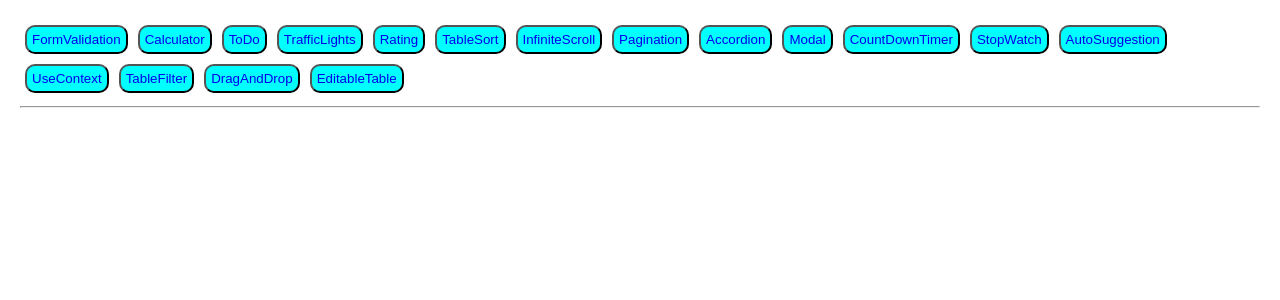
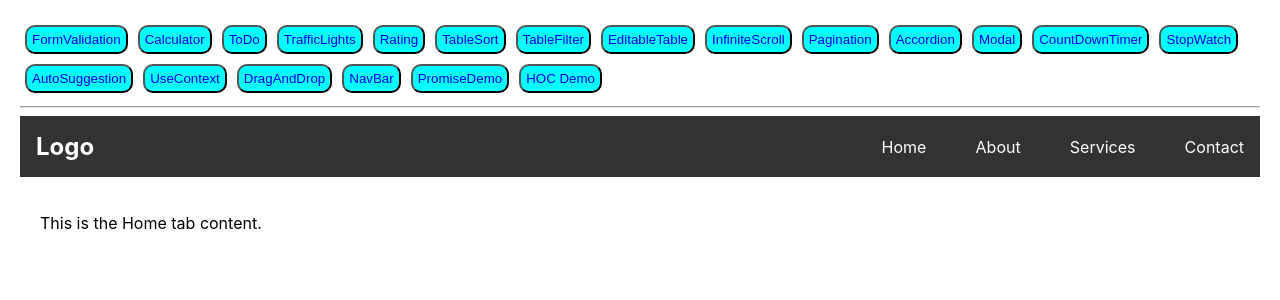
Before and after one commit to mohandand/react-apps-poc, a React (Create React App) app in the folder react-apps/: page /navbar in a window 1280 px wide. Shown: the top 300 px of the page. Built offline with nearby package versions, Linux system fonts and the light colour scheme.

Commit message:
update code

```diff
--- a/react-apps/src/App.js
+++ b/react-apps/src/App.js
@@ -17,6 +17,9 @@ import ParentComponent from './components/usecontext/ParentComponent';
 import TableFilter from './components/tablefilter/TableFilter';
 import DragAndDrop from './components/draganddrop/DragAndDrop';
 import EditableTable from './components/editable-table/EditableTable';
+import NavBar from './components/navbar/NavBar';
+import PromiseDemo from './components/promise-demo/PromiseDemo';
+import DataComponentWithFetch from './components/higher-order-component/DataComponentWithFetch';
 const App = () => {
   return (
     <Router>
@@ -38,6 +41,12 @@ const App = () => {
             </button>
             <button>
               <Link className="link-button" to="/tableoperations">TableSort</Link>
+            </button>
+            <button>
+              <Link className="link-button" to="/tablefilter">TableFilter</Link>
+            </button>
+            <button>
+              <Link className="link-button" to="/editabletable">EditableTable</Link>
             </button>
             <button>
               <Link className="link-button" to="/infinitescroll">InfiniteScroll</Link>
@@ -64,13 +73,16 @@ const App = () => {
               <Link className="link-button" to="/usecontext">UseContext</Link>
             </button>
             <button>
-              <Link className="link-button" to="/tablefilter">TableFilter</Link>
-            </button>
-            <button>
               <Link className="link-button" to="/draganddrop">DragAndDrop</Link>
             </button>
             <button>
-              <Link className="link-button" to="/editabletable">EditableTable</Link>
+              <Link className="link-button" to="/navbar">NavBar</Link>
+            </button>
+            <button>
+              <Link className="link-button" to="/promisedemo">PromiseDemo</Link>
+            </button>
+            <button>
+              <Link className="link-button" to="/hoc">HOC Demo</Link>
             </button>
         <hr />
         <Routes>
@@ -91,6 +103,9 @@ const App = () => {
           <Route path="/tablefilter" element={<TableFilter />} />
           <Route path="/draganddrop" element={<DragAndDrop />} />
           <Route path="/editabletable" element={<EditableTable />} />
+          <Route path="/navbar" element={<NavBar />} />
+          <Route path="/promisedemo" element={<PromiseDemo />} />
+          <Route path="/hoc" element={<DataComponentWithFetch />} />
         </Routes>
       </div>
     </Router>
--- /dev/null
+++ b/react-apps/src/components/higher-order-component/DataComponentWithFetch.js
@@ -0,0 +1,25 @@
+import React from 'react';
+import fetchHOC from './fetchHOC'
+
+const DataDisplayComponent = ({ data, loading, error }) => {
+    if (loading) {
+      return <div>Loading...</div>;
+    }
+
+    if (error) {
+      return <div>Error: {error.message}</div>;
+    }
+
+    return <div>Data: {JSON.stringify(data)}</div>;
+  };
+
+  // Define a function to fetch data from a placeholder API (replace with actual API endpoint)
+  const fetchDataFromAPI = async () => {
+    const response = await fetch('https://jsonplaceholdezr.typicode.com/todos/1');
+    return response;
+  };
+
+  // Apply the withFetchData HOC to DataDisplayComponent using fetchDataFromAPI function
+  const DataComponentWithFetch = fetchHOC(DataDisplayComponent, fetchDataFromAPI);
+
+  export default DataComponentWithFetch;
--- /dev/null
+++ b/react-apps/src/components/higher-order-component/fetchHOC.js
@@ -0,0 +1,31 @@
+import React, { useState, useEffect } from 'react';
+
+export default function fetchHOC(WrappedComponent, fetchDataFn){
+  // Return a new functional component called FetchDataComponent
+  return function FetchDataComponent() {
+    const [data, setData] = useState(null);      // To store fetched data
+    const [loading, setLoading] = useState(true); // To track loading state
+    const [error, setError] = useState(null);     // To store any fetch error
+
+    // Use the useEffect hook to execute code after component mounts or when dependencies change
+    useEffect(() => {
+      // Define an asynchronous function fetchData to handle data fetching
+      const fetchData = async () => {
+        try {
+          setLoading(true);
+          const response = await fetchDataFn();
+          const jsonData = await response.json();
+          setData(jsonData);
+        } catch (error) {
+          setError(error);
+        } finally {
+          setLoading(false);
+        }
+      };
+      fetchData();
+    }, [fetchDataFn]); // The dependency array ensures that the effect runs when fetchDataFn changes
+
+    // Return the WrappedComponent with additional props (data, loading, error)
+    return <WrappedComponent  data={data} loading={loading} error={error} />;
+  };
+}
--- /dev/null
+++ b/react-apps/src/components/navbar/NavBar.js
@@ -0,0 +1,84 @@
+import React, { useState } from 'react';
+
+const NavBar = () => {
+  const [isMenuOpen, setMenuOpen] = useState(false);
+  const [selectedTab, setSelectedTab] = useState('home');
+
+  const toggleMenu = () => {
+    setMenuOpen(!isMenuOpen);
+  };
+
+  const handleTabClick = (tab) => {
+    setSelectedTab(tab);
+    setMenuOpen(false); // Close the menu after selecting a tab
+  };
+
+  return (
+    <div>
+      <nav style={styles.navbar}>
+        <div style={styles.logo}>Logo</div>
+        <button style={styles.menuButton} onClick={toggleMenu}>
+          Menu
+        </button>
+        <div style={isMenuOpen ? styles.menuOpen : styles.menu}>
+          <div onClick={() => handleTabClick('home')}>Home</div>
+          <div onClick={() => handleTabClick('about')}>About</div>
+          <div onClick={() => handleTabClick('services')}>Services</div>
+          <div onClick={() => handleTabClick('contact')}>Contact</div>
+        </div>
+      </nav>
+
+      <div style={styles.content}>
+        {selectedTab === 'home' && <p>This is the Home tab content.</p>}
+        {selectedTab === 'about' && <p>This is the About tab content.</p>}
+        {selectedTab === 'services' && <p>This is the Services tab content.</p>}
+        {selectedTab === 'contact' && <p>This is the Contact tab content.</p>}
+      </div>
+    </div>
+  );
+};
+
+const styles = {
+  navbar: {
+    display: 'flex',
+    justifyContent: 'space-between',
+    alignItems: 'center',
+    padding: '1rem',
+    backgroundColor: '#333',
+    color: 'white',
+  },
+  logo: {
+    fontSize: '1.5rem',
+    fontWeight: 'bold',
+  },
+  menuButton: {
+    display: 'none', // Hide the menu button on larger screens
+    background: 'none',
+    border: 'none',
+    color: 'white',
+    cursor: 'pointer',
+    fontSize: '1rem',
+  },
+  menu: {
+    display: 'flex',
+    justifyContent: 'space-between',
+    alignItems: 'center',
+    width: '30%',
+  },
+  menuOpen: {
+    display: 'flex',
+    flexDirection: 'column',
+    alignItems: 'center',
+    position: 'absolute',
+    top: '60px', // Adjust the top position based on your design
+    left: 0,
+    width: '100%',
+    backgroundColor: '#333',
+    zIndex: 1,
+  },
+  content: {
+    padding: '20px',
+  },
+};
+
+export default NavBar;
--- /dev/null
+++ b/react-apps/src/components/promise-demo/PromiseDemo.js
@@ -0,0 +1,82 @@
+import React, {useState} from 'react';
+
+/*
+check below doc for explanantion
+https://docs.google.com/document/d/16qUJv-GOo3wFSNgsznq-fvyMhj8_GSLyoOkjV6T0RiI/edit
+*/
+
+export default function PromiseDemo(){
+    const [resultAll, setResultAll] = useState(null)
+    const [resultAny, setResultAny] = useState(null)
+    const [resultRace, setResultRace] = useState(null)
+
+    const fetch1 = () => {
+        return new Promise((resolve, reject) => {
+            setTimeout(() => {
+                resolve('Data from source-1')
+            }, 1500)
+        })
+    }
+
+    const fetch2 = () => {
+        return new Promise((resolve, reject) => {
+            setTimeout(() => {
+                resolve('Data from source-2')
+            }, 1000)
+        })
+    }
+
+    const fetch3 = () => {
+        return new Promise((resolve, reject) => {
+            setTimeout(() => {
+                reject('Error while fetching Data from source-3')
+            }, 2000)
+        })
+    }
+
+
+    function handleAll(){
+        Promise.all([fetch1(),fetch2()])
+        .then((results) => {
+            setResultAll(results)
+        })
+        .catch((error) => {
+            console.log('Error in Promise All', error)
+        })
+    }
+
+    function handleAny(){
+        Promise.any([fetch1(),fetch2(),fetch3()])
+        .then((response) => {
+            setResultAny(response)
+        })
+        .catch((error) => {
+            console.log('Error in Promise Any', error)
+        })
+    }
+
+    function handleRace(){
+        Promise.race([fetch1(), fetch2(), fetch3()])
+        .then((response) => {
+            setResultRace(response)
+        })
+        .catch((error) => {
+            console.log('Error in Promise Race', error)
+        })
+    }
+
+    return(
+        <div class="container">
+            <h2>Promise Demonstration</h2>
+            <button onClick={handleAll}>PromiseAll</button>
+            <button onClick={handleAny}>PromiseAny</button>
+            <button onClick={handleRace}>PromiseRace</button>
+            <div>
+                <h4>Results:</h4>
+                <p>Promise.ALL - {resultAll ? resultAll.join('') : 'N/A'}</p>
+                <p>Promise.Any- {resultAny || 'N/A'}</p>
+                <p>Promise.Race- {resultRace || 'N/A'}</p>
+            </div>
+        </div>
+    )
+}
```
Also changed, not shown: react-apps/src/components/navbar/navbar.css (added, +29 -0 lines).
